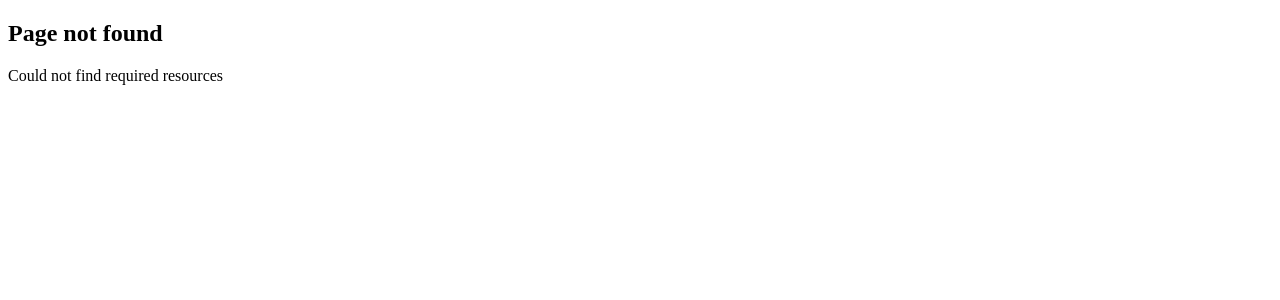
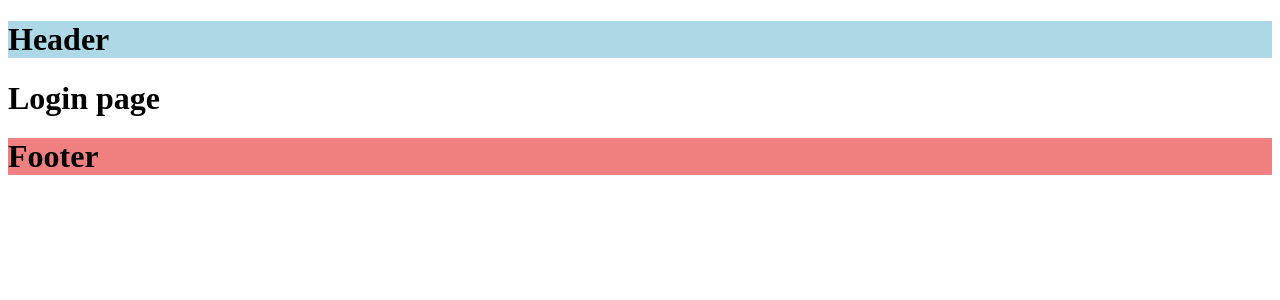
Before and after one commit to naren4488/next-js-learning, a Next.js app in the folder routing-demo/: page /login in a window 1280 px wide. Before the commit this address had no page. Shown: the top 300 px of the page. Built offline with nearby package versions, Linux system fonts and the light colour scheme.

Commit message:
route group & layout

```diff
--- /dev/null
+++ b/routing-demo/src/app/(auth)/login/page.tsx
@@ -0,0 +1,3 @@
+export default function Login(){
+    return <h1>Login page</h1>
+}
--- /dev/null
+++ b/routing-demo/src/app/(auth)/register/page.tsx
@@ -0,0 +1,3 @@
+export default function Register(){
+    return <h1>Register page</h1>
+}
--- /dev/null
+++ b/routing-demo/src/app/footer.tsx
@@ -0,0 +1,3 @@
+export default function Footer(){
+    return <h1 style={{backgroundColor:'lightcoral'}}>Footer</h1>
+}
--- /dev/null
+++ b/routing-demo/src/app/header.tsx
@@ -0,0 +1,3 @@
+export default function Header(){
+    return <h1 style={{backgroundColor:'lightblue'}}>Header</h1>
+}
--- a/routing-demo/src/app/layout.tsx
+++ b/routing-demo/src/app/layout.tsx
@@ -1,16 +1,23 @@
+import Header from "./header";
+import Footer from "./footer";
+
 export const metadata = {
-  title: 'Next.js',
-  description: 'Generated by Next.js',
-}
+  title: "Next.js",
+  description: "Generated by Next.js",
+};
 
 export default function RootLayout({
   children,
 }: {
-  children: React.ReactNode
+  children: React.ReactNode;
 }) {
   return (
     <html lang="en">
-      <body>{children}</body>
+      <body>
+        <Header />
+        {children}
+        <Footer />
+      </body>
     </html>
-  )
+  );
 }
```
